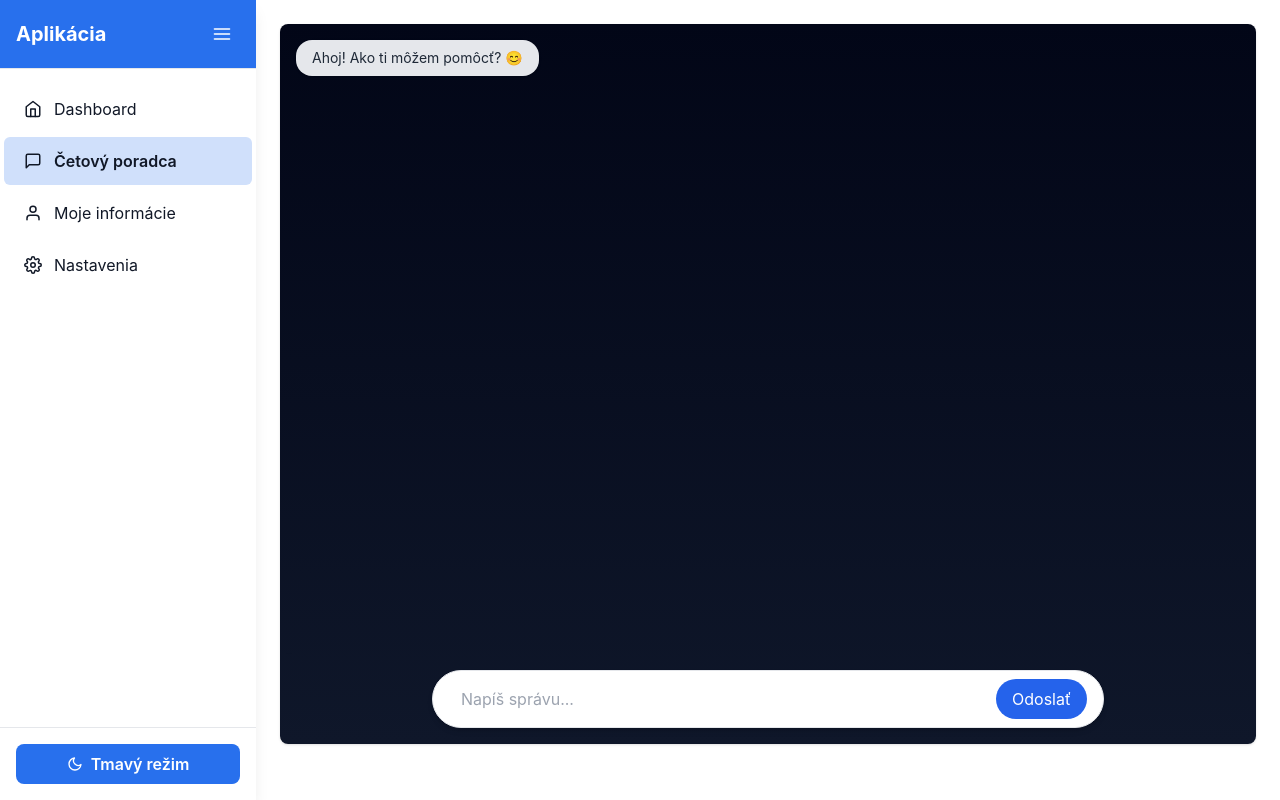
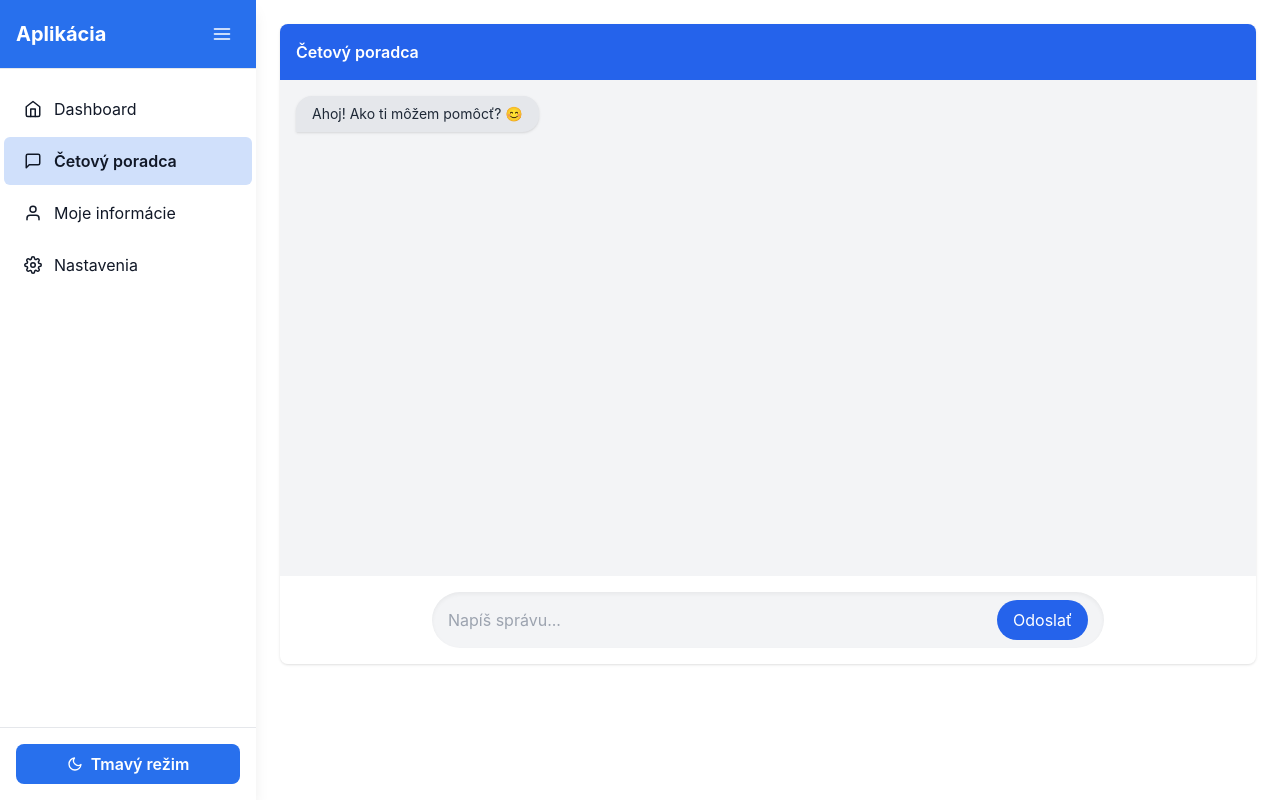
Before and after one commit to Lomidrev0/Hackathon2025, a React (Create React App) app in the folder frontend/: page /chat in a window 1280 px wide. Built offline with nearby package versions, Linux system fonts and the light colour scheme.

Commit message:
prepojenie test1

```diff
--- a/frontend/src/pages/Chat.jsx
+++ b/frontend/src/pages/Chat.jsx
@@ -12,43 +12,57 @@ export default function Chat() {
     chatEndRef.current?.scrollIntoView({ behavior: "smooth" });
   }, [messages]);
 
-  const handleSend = () => {
+  const handleSend = async () => {
     if (!input.trim()) return;
 
+    // Show the user's message immediately
     const newMessage = { sender: "user", text: input };
     setMessages((prev) => [...prev, newMessage]);
 
-    // Simulate a bot reply
-    setTimeout(() => {
+    // Send the message to your backend
+    try {
+  const response = await fetch(
+    `http://localhost:8000/ai/ask?prompt=${encodeURIComponent(input)}`
+  );
+
+  if (!response.ok) throw new Error("Network error");
+
+  const data = await response.json();
+
+  if (data.reply) {
+    setMessages((prev) => [...prev, { sender: "bot", text: data.reply }]);
+  }
+} catch (error) {
+  console.error("Error sending message:", error);
   setMessages((prev) => [
     ...prev,
-        { sender: "bot", text: "Zatiaľ nekomunikujem so serverom, ale som tu! 🤖" },
+    { sender: "bot", text: "⚠️ Nepodarilo sa odoslať správu na server." },
   ]);
-    }, 500);
+}
 
     setInput("");
   };
 
   return (
-    <div className="flex flex-col h-[90vh] bg-gradient-to-t from-slate-900 to-slate-950 shadow rounded-lg overflow-hidden">
-      {/* Chat area */}
-      <div className="flex-1 overflow-y-auto p-4 space-y-2">
-        {messages.map((msg, i) => (
-          <MessageBubble key={i} sender={msg.sender} text={msg.text} />
+    <div className="flex flex-col h-[80vh] bg-gray-100 rounded-lg shadow overflow-hidden">
+      <div className="bg-blue-600 text-white p-4 font-semibold">Četový poradca</div>
+
+      <div className="flex-1 overflow-y-auto p-4 space-y-3">
+        {messages.map((msg, index) => (
+          <MessageBubble key={index} sender={msg.sender} text={msg.text} />
         ))}
         <div ref={chatEndRef} />
       </div>
 
-      {/* Input area */}
-      <div className="justify-center flex p-4 shadow-md">
-        <div className="flex items-center bg-white shadow-md rounded-full px-4 py-2 w-full max-w-2xl border border-gray-200">
+      <div className="p-4 bg-white flex justify-center">
+        <div className="flex items-center bg-gray-100 shadow-inner rounded-full px-4 py-2 w-full max-w-2xl">
           <input
             type="text"
             value={input}
             onChange={(e) => setInput(e.target.value)}
             onKeyDown={(e) => e.key === "Enter" && handleSend()}
             placeholder="Napíš správu..."
-            className="flex-1 px-3 py-2 bg-transparent outline-none text-gray-800"
+            className="flex-1 bg-transparent outline-none text-gray-800"
           />
           <button
             onClick={handleSend}
@@ -64,19 +78,13 @@ export default function Chat() {
 
 function MessageBubble({ sender, text }) {
   const isUser = sender === "user";
-
   return (
+    <div className={`flex ${isUser ? "justify-end" : "justify-start"}`}>
       <div
-      className={`flex w-full ${
-        isUser ? "justify-end" : "justify-start"
-      }`}
-    >
-      <div
-        className={`max-w-[75%] px-4 py-2 text-sm shadow
-          ${
+        className={`max-w-[75%] px-4 py-2 text-sm shadow ${
           isUser
-              ? "bg-blue-500 text-white rounded-2xl rounded"
-              : "bg-gray-200 text-gray-800 rounded-2xl rounded"
+            ? "bg-blue-500 text-white rounded-2xl rounded-br-none"
+            : "bg-gray-200 text-gray-800 rounded-2xl rounded-bl-none"
         }`}
       >
         {text}
```
Lines whose indentation alone changed are shown as unchanged.
